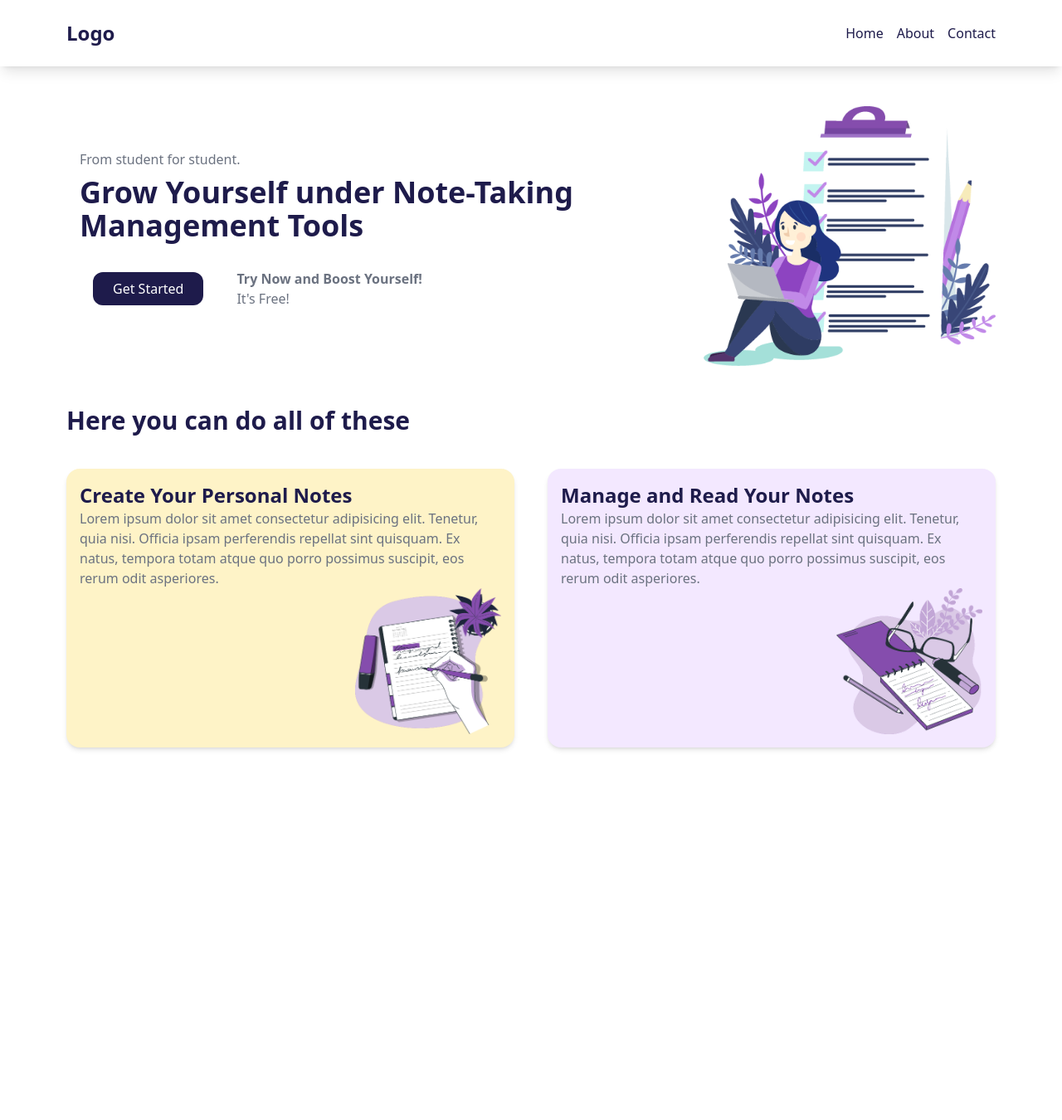
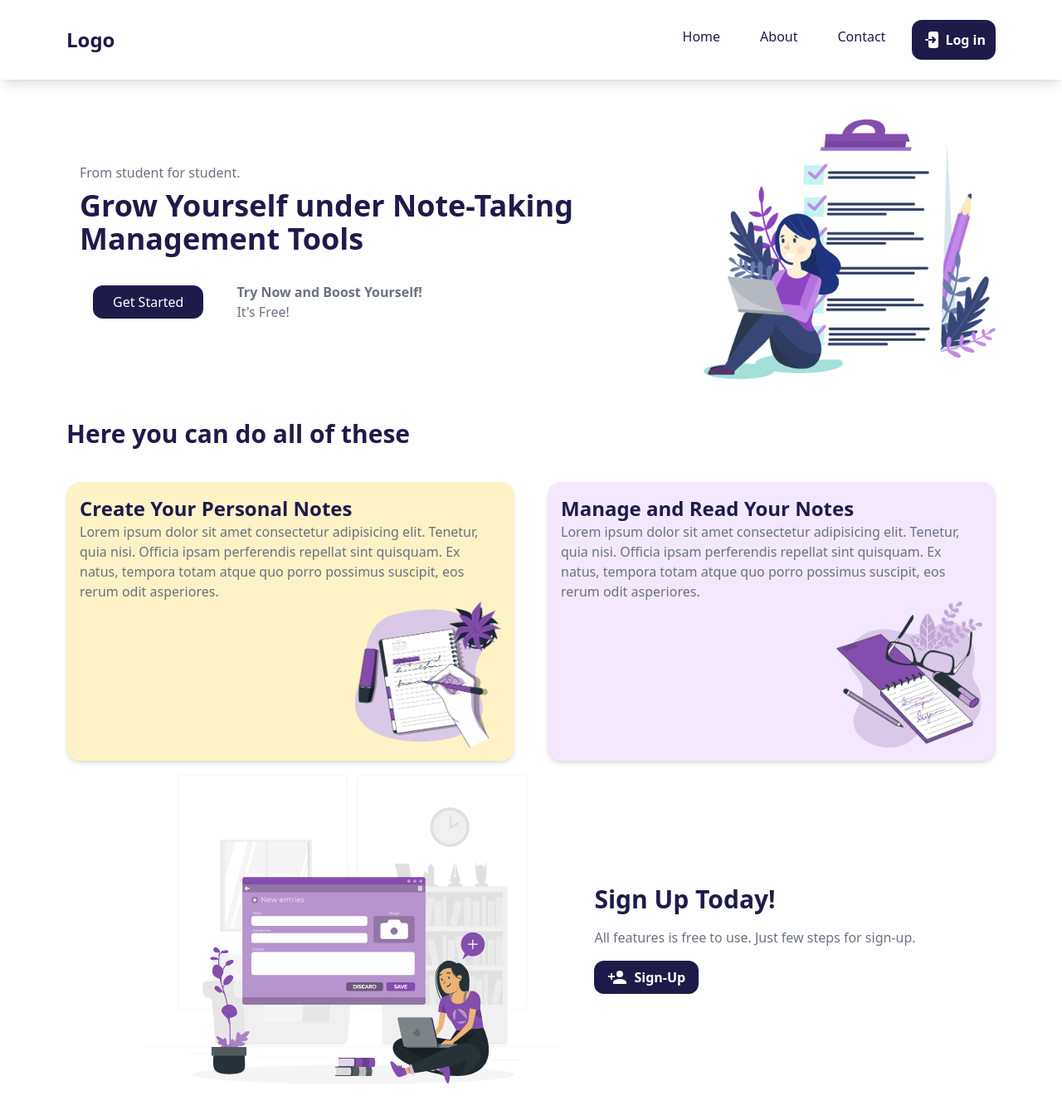
Before and after one commit to azrakbrsfyn/my-tailwindcss-designs, a plain HTML site: page index.html in a window 1280 px wide. Shown: the whole page at 83% size. Before the commit the page ends 965 px from the top, so only its background shows below. Drawn offline with nearby package versions, Linux system fonts and the light colour scheme.

Commit message:
Add services, fix login button, and adding signup section

```diff
--- a/index.html
+++ b/index.html
@@ -8,14 +8,18 @@
 
 </head>
 <body>
-    <nav class="p-6 shadow-lg">
+    <nav class="p-6 shadow-lg sticky top-0 bg-white">
         <div class="flex items-center justify-between mx-2 md:mx-14">
             <div><h1 class="text-indigo-950 text-2xl font-bold">Logo</h1></div>
             <div class="hidden sm:flex text-indigo-950 space-x-4">
-                <a href="#">Home</a>
-                <a href="#">About</a>
-                <a href="#">Contact</a>
-            </div>
+                <a class="hover:bg-indigo-950 hover:text-white px-4 py-2 rounded-xl transition duration-500" href="#">Home</a>
+                <a class="hover:bg-indigo-950 hover:text-white px-4 py-2 rounded-xl transition duration-500" href="#">About</a>
+                <a class="hover:bg-indigo-950 hover:text-white px-4 py-2 rounded-xl transition duration-500" href="#">Contact</a>
+                <div class="flex items-center space-x-1 bg-indigo-950 text-white px-3 py-3 rounded-xl transition hover:bg-indigo-900 ease-in-out duration-700">
+                    <svg xmlns="http://www.w3.org/2000/svg" width="1.5em" height="1.5em" viewBox="0 0 24 24"><path fill="currentColor" fill-rule="evenodd" d="M11 2a3 3 0 0 0-3 3v14a3 3 0 0 0 3 3h6a3 3 0 0 0 3-3V5a3 3 0 0 0-3-3zm1.293 6.293a1 1 0 0 1 1.414 0l3 3a1 1 0 0 1 0 1.414l-3 3a1 1 0 0 1-1.414-1.414L13.586 13H5a1 1 0 1 1 0-2h8.586l-1.293-1.293a1 1 0 0 1 0-1.414" clip-rule="evenodd"/></svg>
+                    <a class="font-bold" href="#"> Log in</a>
+                </div>
+                </div>
             <div class="sm:hidden">
                 <button id="menu-btn" class="text-indigo-950 focus:outline-none">
                     <svg class="w-6 h-6" fill="none" stroke="currentColor" viewBox="0 0 24 24" xmlns="http://www.w3.org/2000/svg">
@@ -25,14 +29,18 @@
             </div>
         </div>
         <div class="hidden flex-col text-indigo-950 mx-2 md:mx-14" id="menu">
-            <div class="mt-2">
+            <div class="mt-1 hover:bg-indigo-950 hover:text-white rounded-xl transition duration-500 px-4 py-2">
                 <a href="#">Home</a>
             </div>
-            <div class="mt-2">
+            <div class="mt-1 hover:bg-indigo-950 hover:text-white rounded-xl transition duration-500 px-4 py-2">
                 <a href="#">About</a>
             </div>
-            <div class="mt-2">
+            <div class="mt-1 hover:bg-indigo-950 hover:text-white rounded-xl transition duration-500 px-4 py-2">
                 <a href="#">Contact</a>
+            </div>
+            <div class="flex items-center space-x-1 bg-indigo-950 text-white px-3 py-3 rounded-xl transition hover:bg-indigo-900 ease-in-out duration-700 max-w-32 mt-2">
+                <svg xmlns="http://www.w3.org/2000/svg" width="1.5em" height="1.5em" viewBox="0 0 24 24"><path fill="currentColor" fill-rule="evenodd" d="M11 2a3 3 0 0 0-3 3v14a3 3 0 0 0 3 3h6a3 3 0 0 0 3-3V5a3 3 0 0 0-3-3zm1.293 6.293a1 1 0 0 1 1.414 0l3 3a1 1 0 0 1 0 1.414l-3 3a1 1 0 0 1-1.414-1.414L13.586 13H5a1 1 0 1 1 0-2h8.586l-1.293-1.293a1 1 0 0 1 0-1.414" clip-rule="evenodd"/></svg>
+                <a class="font-bold" href="#"> Log in</a>
             </div>
         </div>
     </nav>
@@ -74,6 +82,20 @@
             </div>
         </div>
 
+        <div class="flex flex-col sm:flex-row justify-center items-center sm:space-x-10">
+            <div class="mb-10">
+                <img class="min-w-96" src="./img/sign-up.png" alt="">
+            </div>
+            <div>
+                <h1 class="font-bold text-3xl text-indigo-950 mb-4">Sign Up Today!</h1>
+                <p class="mb-4 text-gray-500">All features is free to use. Just few steps for sign-up.</p>
+               <button class="flex bg-indigo-950 transition hover:bg-indigo-900 ease-in-out duration-700 py-2 px-4 mb-4 space-x-2 rounded-xl items-center">
+                    <svg xmlns="http://www.w3.org/2000/svg" width="1.5em" height="1.5em" viewBox="0 0 24 24"><path fill="white" d="M15 14c-2.67 0-8 1.33-8 4v2h16v-2c0-2.67-5.33-4-8-4m-9-4V7H4v3H1v2h3v3h2v-3h3v-2m6 2a4 4 0 0 0 4-4a4 4 0 0 0-4-4a4 4 0 0 0-4 4a4 4 0 0 0 4 4"/></svg>
+                    <a href="" class="text-white font-bold ">Sign-Up</a>
+                </button>
+            </div>
+        </div>
+
     </div>
 
     <script>
```
Also changed, not shown: img/sign-up.png (added).
